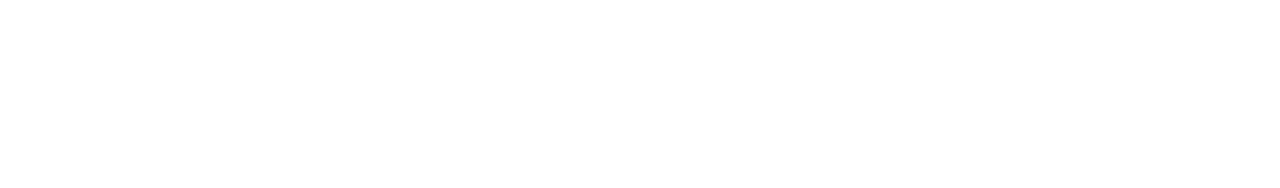
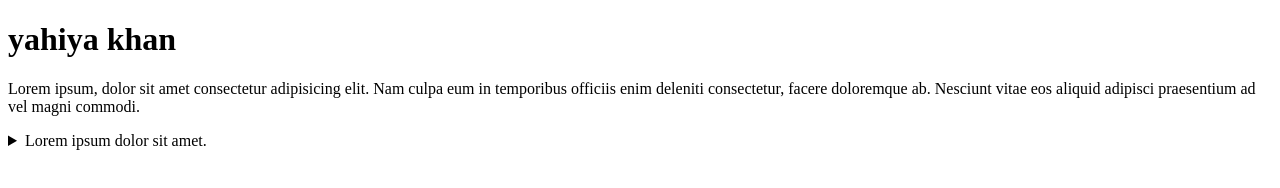
Before and after one commit to YahiyaKhanOfficial/first-project, a plain HTML site: page index.html in a window 1280 px wide. Drawn offline with Linux system fonts and the light colour scheme.

Commit message:
ptag-added

```diff
--- a/index.html
+++ b/index.html
@@ -6,6 +6,11 @@
     <title>first project</title>
 </head>
 <body>
-
+    <h1>yahiya khan</h1>
+    <p>Lorem ipsum, dolor sit amet consectetur adipisicing elit. Nam culpa eum in temporibus officiis enim deleniti consectetur, facere doloremque ab. Nesciunt vitae eos aliquid adipisci praesentium ad vel magni commodi.</p>
+    <details>
+        <summary>Lorem ipsum dolor sit amet.</summary>
+        <p>Lorem ipsum dolor sit amet consectetur adipisicing elit. Labore laborum dolor nihil beatae obcaecati, cum voluptas amet eligendi ut sequi voluptate sit laboriosam voluptatum unde, saepe numquam debitis culpa soluta.</p>
+    </details>
 </body>
 </html>
```
